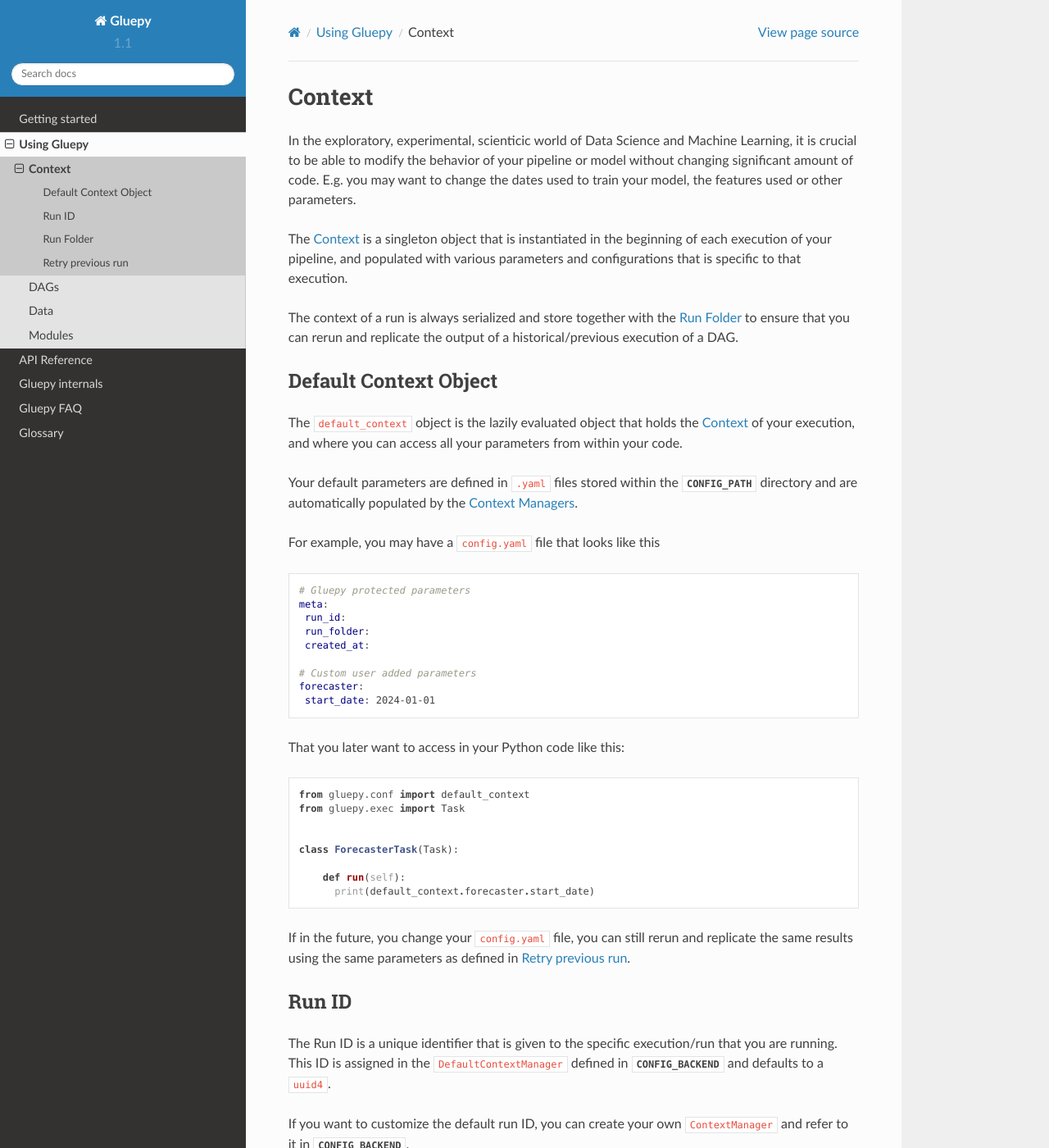
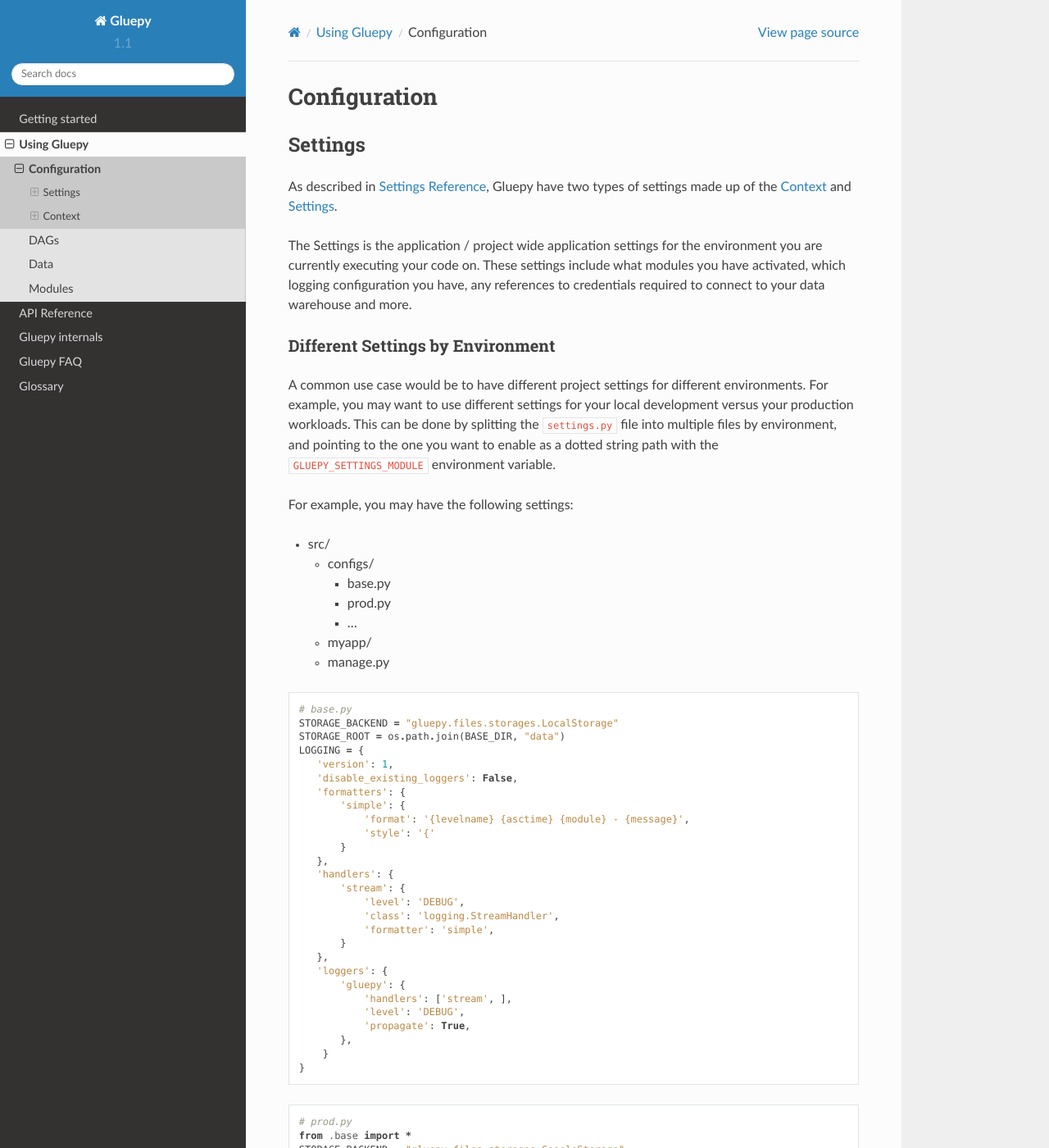
Before and after one commit to gluepy/gluepy, a Sphinx documentation site: the page built from docs/topics/configuration.rst, in a window 1280 px wide and 1400 px high. Shown: the whole window at 82% size. Built offline with Sphinx 7.4.7 and the Read the Docs theme 2.0.0, drawn with Linux system fonts in a browser that asks for light colours; some of the changed text lies outside the part shown.

Commit message:
Completed topic guide for settings

```diff
--- a/docs/ref/settings.rst
+++ b/docs/ref/settings.rst
@@ -122,7 +122,7 @@
 Context Configuration
 =====================
 
-As described in detail in our :doc:`Context topic guide </topics/context>`, the Context Configuration refers to the DAG/Model specific
+As described in detail in our :ref:`Context topic guide <topic_context>`, the Context Configuration refers to the DAG/Model specific
 parameters that made up a specific execution, that you may want to frequently adjust to tweak the behavior of your pipeline and project.
 
 Unlike the :ref:`core_settings` which are standardize and predefined, the Context is more of a "user config" where you can add any parameter
--- a/docs/topics/context.rst
+++ b/docs/topics/configuration.rst
@@ -1,4 +1,89 @@
-=======
+=============
+Configuration
+=============
+
+.. _topic_settings:
+
+Settings
+========
+
+As described in :doc:`Settings Reference </ref/settings>`, Gluepy have two types of settings made up of the :ref:`context` and
+:doc:`Settings </ref/settings>`.
+
+The Settings is the application / project wide application settings for the environment you are currently executing your code on. These
+settings include what modules you have activated, which logging configuration you have, any references to credentials required to
+connect to your data warehouse and more.
+
+
+.. _topic_settings_by_environment:
+
+Different Settings by Environment
+---------------------------------
+
+A common use case would be to have different project settings for different environments. For example, you may
+want to use different settings for your local development versus your production workloads. This can be done by
+splitting the ``settings.py`` file into multiple files by environment, and pointing to the one you want to enable
+as a dotted string path with the ``GLUEPY_SETTINGS_MODULE`` environment variable.
+
+For example, you may have the following settings:
+
+- src/
+
+  - configs/
+
+    - base.py
+    - prod.py
+    - ...
+  - myapp/
+  - manage.py
+
+
+
+.. code-block:: python
+
+   # base.py
+   STORAGE_BACKEND = "gluepy.files.storages.LocalStorage"
+   STORAGE_ROOT = os.path.join(BASE_DIR, "data")
+   LOGGING = {
+      'version': 1,
+      'disable_existing_loggers': False,
+      'formatters': {
+          'simple': {
+              'format': '{levelname} {asctime} {module} - {message}',
+              'style': '{'
+          }
+      },
+      'handlers': {
+          'stream': {
+              'level': 'DEBUG',
+              'class': 'logging.StreamHandler',
+              'formatter': 'simple',
+          }
+      },
+      'loggers': {
+          'gluepy': {
+              'handlers': ['stream', ],
+              'level': 'DEBUG',
+              'propagate': True,
+          },
+       }
+   }
+
+
+.. code-block:: python
+
+   # prod.py
+   from .base import *
+   STORAGE_BACKEND = "gluepy.files.storages.GoogleStorage"
+   STORAGE_ROOT = "data/"
+   GOOGLE_GCS_BUCKET = "mybucket-1234"
+
+Then set an environment variable on your system named ``GLUEPY_SETTINGS_MODULE`` to ``configs.prod``.
+All commands executed with ``manage.py`` will now load the ``prod.py`` settings using ``base.py`` as the defaults.
+
+
+.. _topic_context:
+
 Context
 =======
 
--- a/docs/topics/index.rst
+++ b/docs/topics/index.rst
@@ -7,7 +7,7 @@
 .. toctree::
    :maxdepth: 3
 
-   context
+   configuration
    dags
    data
    modules
```
